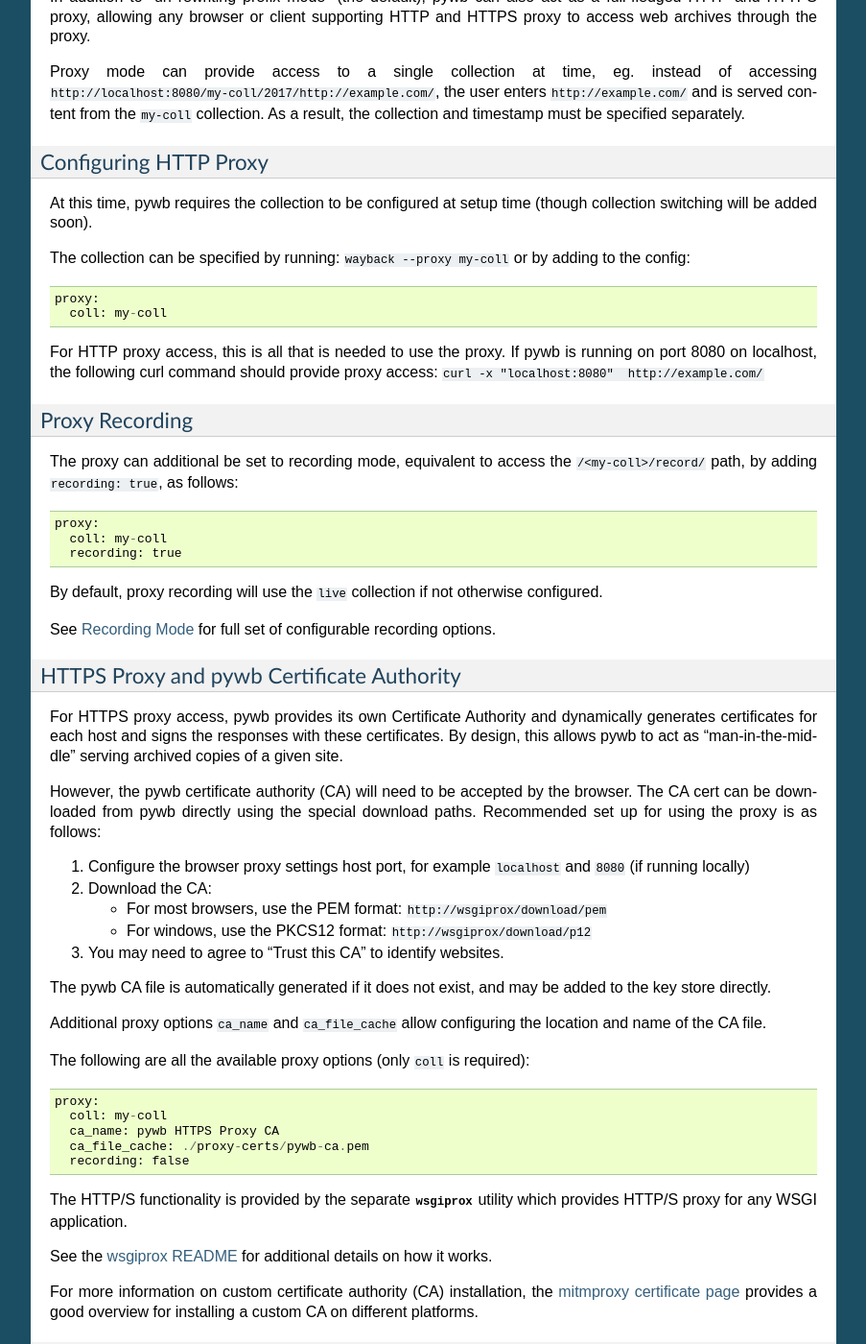
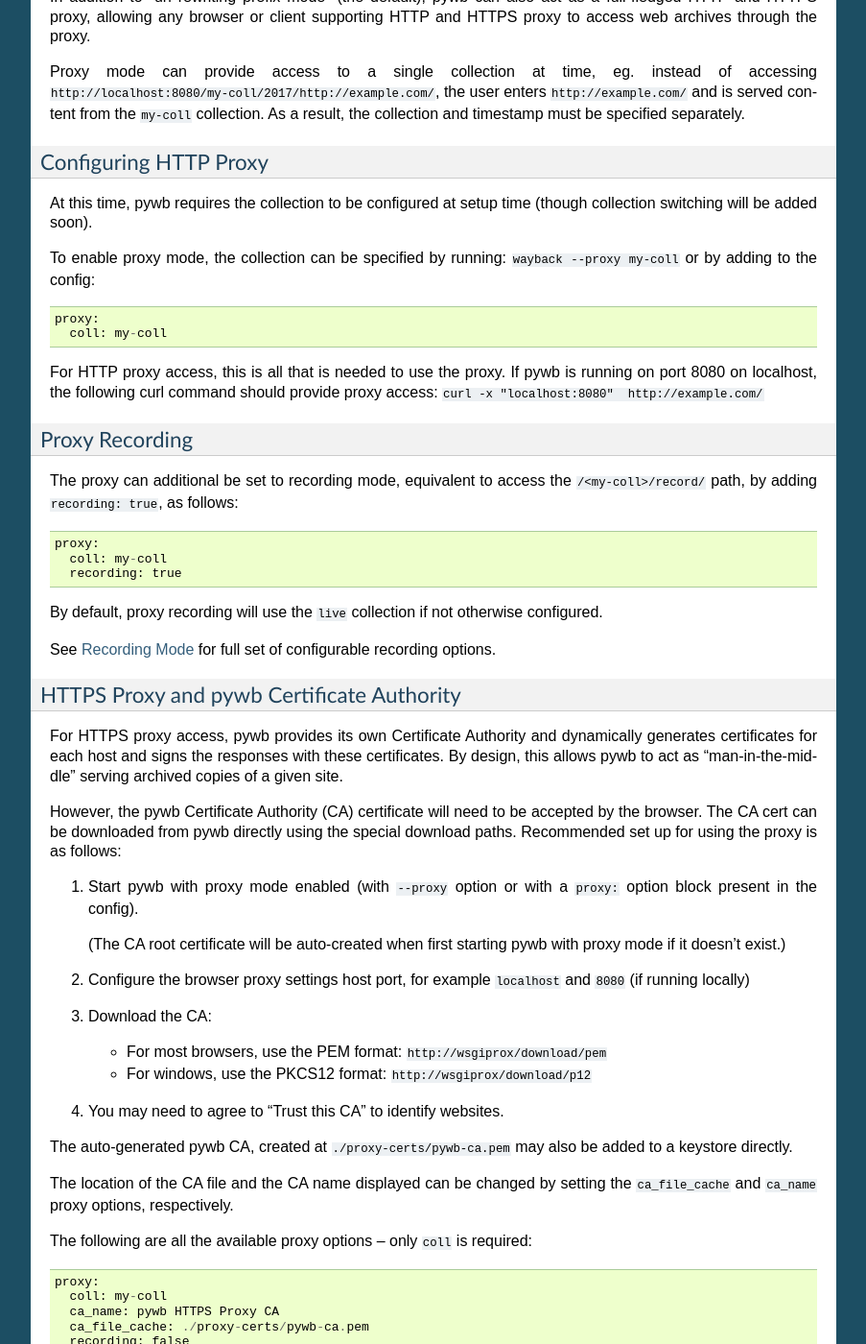
Before and after one commit to webrecorder/pywb, a Sphinx documentation site: the page built from docs/manual/configuring.rst, in a window 1280 px wide and 1400 px high, scrolled down 6955 px. Shown: the whole window at 96% size, without its empty margins (198-1101 px from the left). Built offline with Sphinx 7.4.7, drawn with Linux system fonts in a browser that asks for light colours; pages that are not in the unit, such as notebooks, are missing from menus.

Commit message:
proxy-mode tweaks: (fixes #302): - don't include wombat.js in banner only mode, including in proxy mode   (instead, do set devicePixelRatio to fix certain fidelity issues) - default_banner: set title to document.title on load when frameless, including in proxy mode - improve docs for configuring proxy mode cert - tests: update tests to ensure no wombat.js injected in proxy or banner-only mode

```diff
--- a/docs/manual/configuring.rst
+++ b/docs/manual/configuring.rst
@@ -403,7 +403,7 @@
 
 At this time, pywb requires the collection to be configured at setup time (though collection switching will be added soon).
 
-The collection can be specified by running: ``wayback --proxy my-coll`` or by adding to the config::
+To enable proxy mode, the collection can be specified by running: ``wayback --proxy my-coll`` or by adding to the config::
 
   proxy:
     coll: my-coll
@@ -432,24 +432,28 @@
 For HTTPS proxy access, pywb provides its own Certificate Authority and dynamically generates certificates for each host and signs the responses
 with these certificates. By design, this allows pywb to act as "man-in-the-middle" serving archived copies of a given site.
 
-However, the pywb certificate authority (CA) will need to be accepted by the browser. The CA cert can be downloaded from pywb directly
+However, the pywb Certificate Authority (CA) certificate will need to be accepted by the browser. The CA cert can be downloaded from pywb directly
 using the special download paths. Recommended set up for using the proxy is as follows:
 
-1. Configure the browser proxy settings host port, for example ``localhost`` and ``8080`` (if running locally)
+1. Start pywb with proxy mode enabled (with ``--proxy`` option or with a ``proxy:`` option block present in the config).
 
-2. Download the CA:
+   (The CA root certificate will be auto-created when first starting pywb with proxy mode if it doesn't exist.)
+
+2. Configure the browser proxy settings host port, for example ``localhost`` and ``8080`` (if running locally)
+
+3. Download the CA:
 
    * For most browsers, use the PEM format: ``http://wsgiprox/download/pem``
 
    * For windows, use the PKCS12 format: ``http://wsgiprox/download/p12``
 
-3. You may need to agree to "Trust this CA" to identify websites.
+4. You may need to agree to "Trust this CA" to identify websites.
 
-The pywb CA file is automatically generated if it does not exist, and may be added to the key store directly.
+The auto-generated pywb CA, created at ``./proxy-certs/pywb-ca.pem`` may also be added to a keystore directly.
 
-Additional proxy options ``ca_name`` and ``ca_file_cache`` allow configuring the location and name of the CA file.
+The location of the CA file and the CA name displayed can be changed by setting the  ``ca_file_cache`` and ``ca_name`` proxy options, respectively.
 
-The following are all the available proxy options (only ``coll`` is required)::
+The following are all the available proxy options -- only ``coll`` is required::
 
   proxy:
     coll: my-coll
--- a/docs/manual/usage.rst
+++ b/docs/manual/usage.rst
@@ -142,6 +142,8 @@
 You can then configure a browser to Proxy Settings host port to: ``localhost:8080`` and then loading any url, eg. ``http://example.com/`` should
 load the latest copy from the ``my-web-archive`` collection.
 
+See :ref:`https-proxy` section for additional configuration details.
+
 
 Deployment
 ----------
--- a/pywb/static/default_banner.js
+++ b/pywb/static/default_banner.js
@@ -94,7 +94,8 @@
 
             set_banner(window.wbinfo.url,
                        window.wbinfo.timestamp,
-                       window.wbinfo.is_live);
+                       window.wbinfo.is_live,
+                       window.wbinfo.is_framed ? "" : document.title);
         } else {
             init("_wb_frame_top_banner");
 
```
Also changed, not shown: 3 other files.
